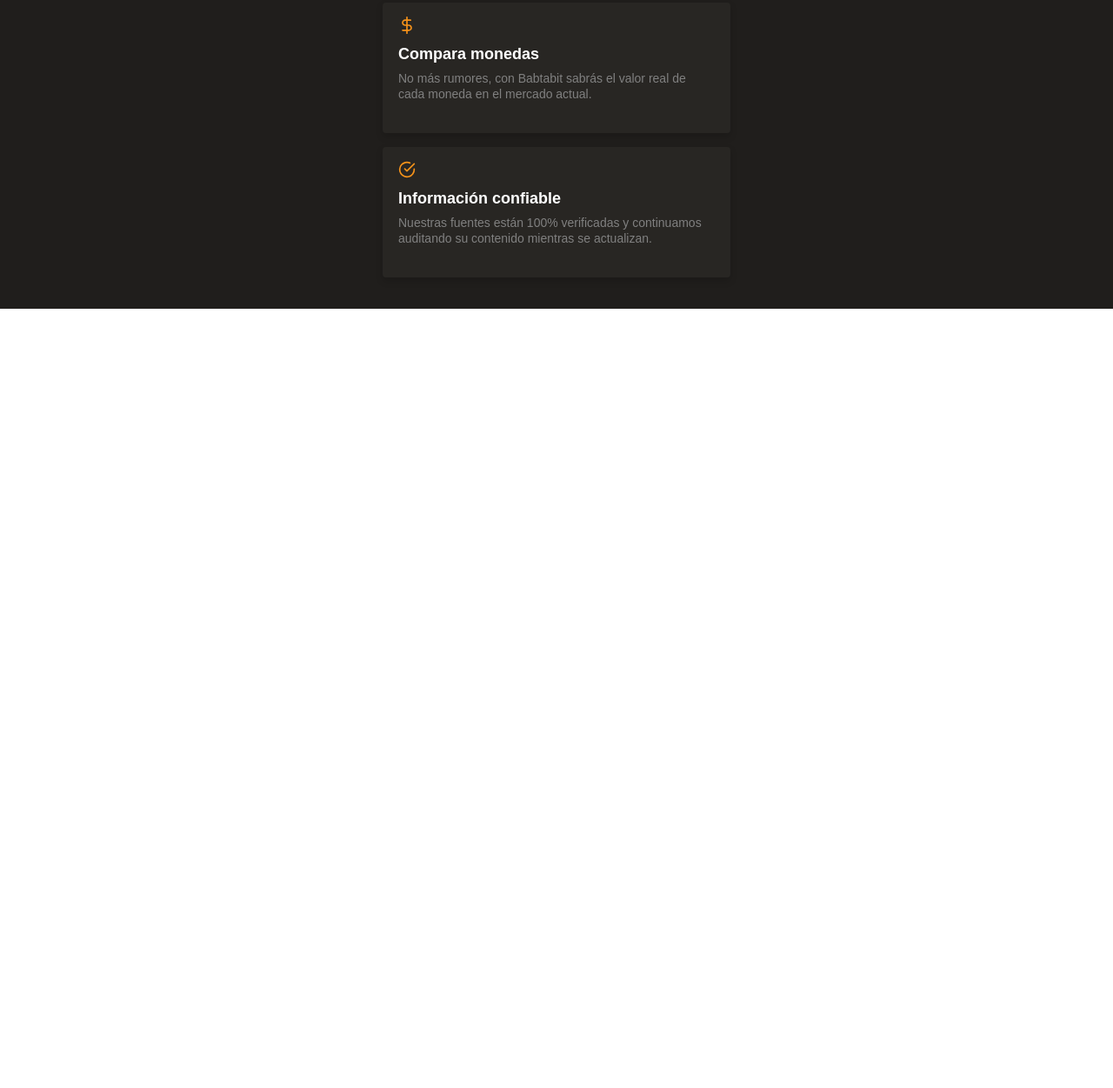
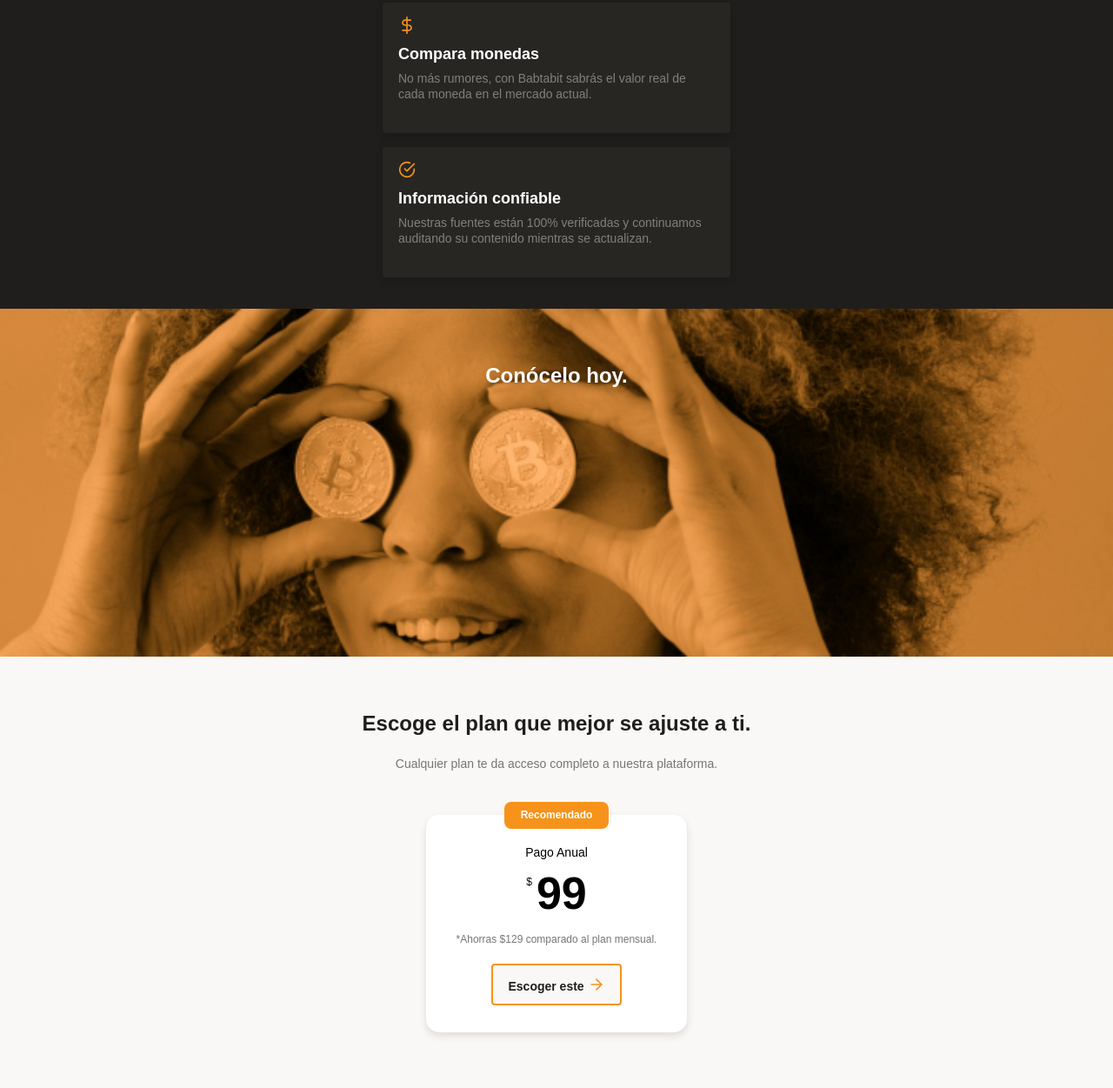
Before and after one commit to ZajithCorro/batata-bit, a plain HTML site: page index.html in a window 1280 px wide. Shown: the part 1657-2908 px from the top of the page at 87% size. Before the commit the page ends 2012 px from the top, so only its background shows below. Drawn offline with Linux system fonts and the light colour scheme; files whose address does not match are found by name.

Commit message:
Styles and markup plans section

```diff
--- a/index.html
+++ b/index.html
@@ -16,7 +16,7 @@
 			<div class="header--title-container">
 				<h1>La proxima revolución en el intercambio de cripotomonedas</h1>
 				<p>Batatabit te ayuda a navegar entre los diferentes precios y tendencias.</p>
-				<a href="" class="header--button">Conoce Nuestros Planes <span></span></a>
+				<a href="#plans" class="header--button">Conoce Nuestros Planes <span></span></a>
 			</div>
 		</header>
 		<main>
@@ -112,6 +112,28 @@
 					</article>
 				</section>
 			</section>
+
+			<section class="bitcoin--img-container">
+				<h2>Conócelo hoy.</h2>
+			</section>
+
+			<section id="plans" class="main--plans-container">
+				<div class="plans--tile">
+					<h2>Escoge el plan que mejor se ajuste a ti.</h2>
+					<p>Cualquier plan te da acceso completo a nuestra plataforma.</p>
+				</div>
+				<section class="plans--container-slider">
+					<article class="plans--container-card">
+						<p class="recommended">Recomendado</p>
+						<div class="plan--info-container">
+							<h3 class="plan--card-title">Pago Anual</h3>
+							<p class="plan--card-price"><span>$</span>99</p>
+							<p class="plan--card-saving">*Ahorras $129 comparado al plan mensual.</p>
+							<button class="plan--card-ca">Escoger este <span></span></button>
+						</div>
+					</article>
+				</section>
+			</section>
 		</main>
 
 		<script src="index.js"></script>
--- a/styles.css
+++ b/styles.css
@@ -14,6 +14,7 @@
   box-sizing: border-box;
   padding: 0;
   margin: 0;
+  scroll-behavior: smooth;
 }
 
 html {
@@ -418,3 +419,136 @@ main {
   line-height: 1.8rem;
   color: #808080;
 }
+
+.bitcoin--img-container {
+  width: 100%;
+  min-width: 320px;
+  height: 50vh;
+  background-image: url('./assets/img/bitcoinbaby2x.jpg');
+  background-position: center;
+  background-size: cover;
+  background-repeat: no-repeat;
+}
+
+.bitcoin--img-container h2 {
+  padding-top: 64px;
+  font-size: 2.4rem;
+  font-weight: bold;
+  line-height: 2.6rem;
+  color: var(--just-white);
+  text-align: center;
+}
+
+.main--plans-container {
+  width: 100%;
+  min-width: 320px;
+  padding: 64px 0;
+  text-align: center;
+}
+
+.main--plans-container .plans--tile {
+  width: 90%;
+  min-width: 288px;
+  height: auto;
+  margin: 0 auto;
+}
+
+.main--plans-container .plans--tile h2 {
+  font-size: 2.4rem;
+  line-height: 2.6rem;
+  font-weight: bold;
+  color: var(--warm-black);
+}
+
+.main--plans-container .plans--tile p {
+  margin-top: 24px;
+  font-size: 1.4rem;
+  font-weight: 500;
+  line-height: 1.8rem;
+  color: #757575;
+  margin-bottom: 50px;
+}
+
+.plans--container-card {
+  position: relative;
+  width: 70%;
+  min-width: 230px;
+  max-width: 300px;
+  height: 250px;
+  margin: 50px auto 0;
+  padding: 24px 20px;
+  background-color: var(--just-white);
+  box-shadow: 0px 4px 8px rgba(89, 73, 30, 0.16);
+  border-radius: 15px;
+}
+
+.recommended {
+  position: absolute;
+  width: 120px;
+  height: 31px;
+  top: -15px;
+  left: calc(50% - 60px);
+  background-color: var(--bitcoin-orange);
+  color: var(--just-white);
+  font-size: 1.2rem;
+  font-weight: bold;
+  line-height: 1.5rem;
+  padding: 8px;
+  border-radius: 8px;
+}
+
+.plan--info-container .plan--card-title {
+  margin-top: 10px;
+  font-size: 1.4rem;
+  font-weight: 500;
+  line-height: 1.8rem;
+  color: black;
+}
+
+.plan--info-container .plan--card-price {
+  margin: 8px 0 16px 0;
+  font-size: 5.2rem;
+  font-weight: bold;
+  display: flex;
+  flex-direction: row;
+  justify-content: center;
+}
+
+.plan--info-container .plan--card-price span {
+  font-size: 1.2rem;
+  font-weight: 300;
+  margin-top: 10px;
+  margin-right: 5px;
+}
+
+.plan--info-container .plan--card-saving {
+  font-size: 1.2rem;
+  line-height: 1.5rem;
+  color: #757575;
+  font-weight: 500;
+}
+
+.plan--info-container .plan--card-ca {
+  width: 150px;
+  height: 48px;
+  margin-top: 20px;
+  padding: 12px 16px;
+  background-color: var(--off-white);
+  border: 2px solid var(--bitcoin-orange);
+  color: var(--warm-black);
+  border-radius: 4px;
+  font-size: 1.4rem;
+  font-weight: bold;
+  line-height: 1.8rem;
+}
+
+.plan--info-container .plan--card-ca span {
+  background-image: url('./assets/icons/orange-right-arrow.svg');
+  width: 20px;
+  height: 20px;
+  display: inline-block;
+  background-position: center;
+  background-repeat: no-repeat;
+  background-size: cover;
+  vertical-align: text-bottom;
+}
```
